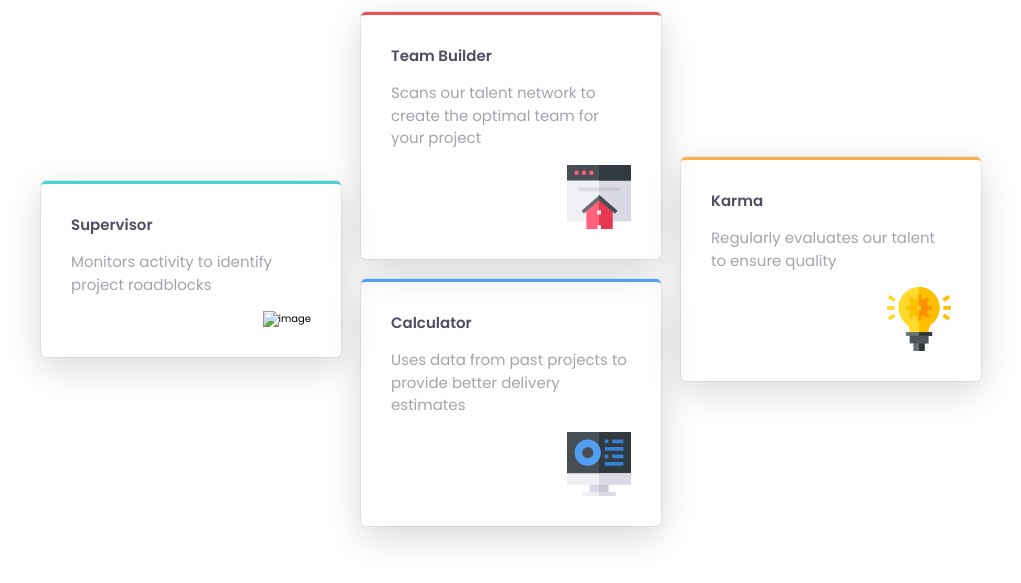
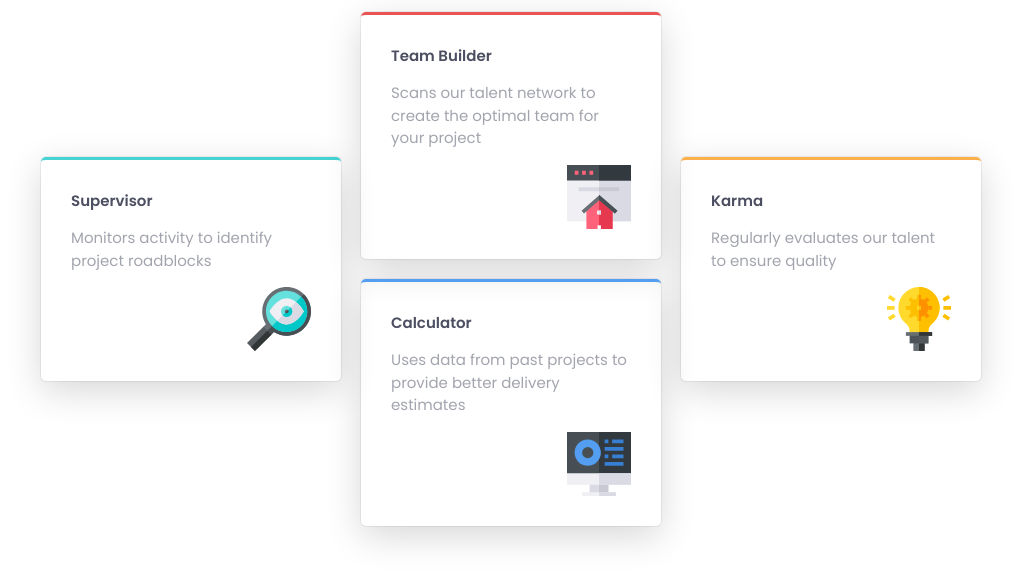
Before and after one commit to TomasScerbak/four-card-feature, a plain HTML site: page index.html in a window 1280 px wide. Shown: the part 195-778 px from the top of the page, without its empty margins (129-1150 px from the left). Drawn offline with Linux system fonts and the light colour scheme; the site is published under a folder, as on GitHub Pages, so addresses that start at the root find nothing.

Commit message:
removing slash from image

```diff
--- a/index.html
+++ b/index.html
@@ -29,7 +29,7 @@
           <h2>Supervisor</h2>
           <p>Monitors activity to identify project roadblocks</p>
           <div class="box__image">
-            <img src="/Images/icon-supervisor.svg" alt="image" />
+            <img src="Images/icon-supervisor.svg" alt="image" />
           </div>
         </div>
         <div class="box box-two">
```
